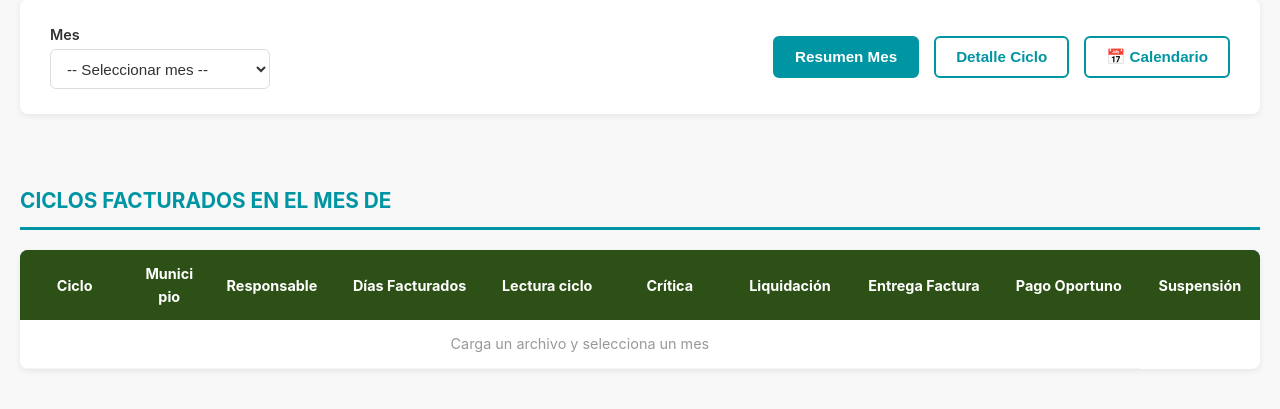
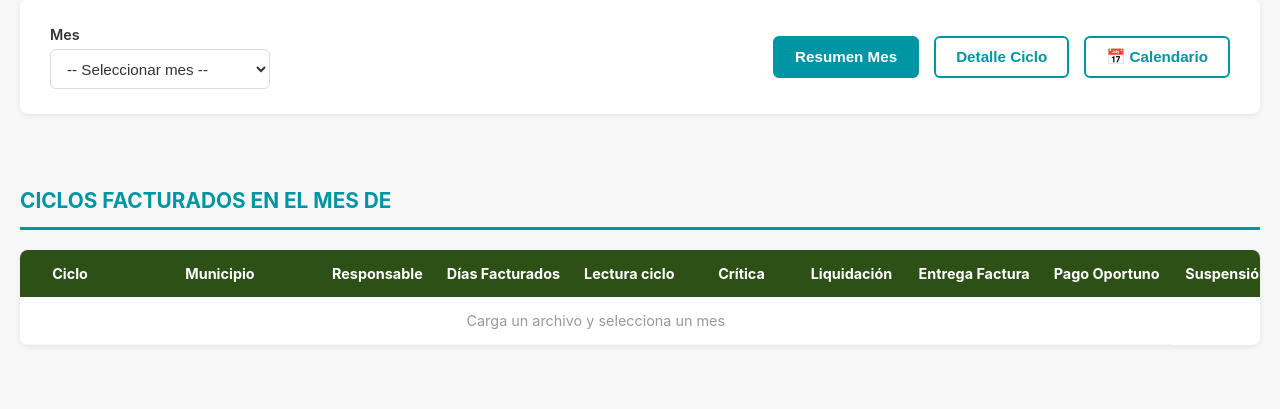
Before and after one commit to Stivenjimenez08/DASHBOARDFACTURACION, a Flask app: page / in a window 1280 px wide. Shown: the part 153-562 px from the top of the page. Run offline with Flask 3, Linux system fonts and the light colour scheme; data that the repository does not hold is empty.

Commit message:
Update style.css

```diff
--- a/static/css/style.css
+++ b/static/css/style.css
@@ -323,8 +323,8 @@ body {
 /* Columna Municipio - reducida y con colapso */
 .data-table td:nth-child(2),
 .data-table th:nth-child(2) {
-    width: 80px;
-    min-width: 80px;
+    width: 200px;
+    min-width: 200px;
     word-break: break-word;
     overflow-wrap: break-word;
     white-space: normal;  /* ← Esta SÍ puede colapsar */
```
